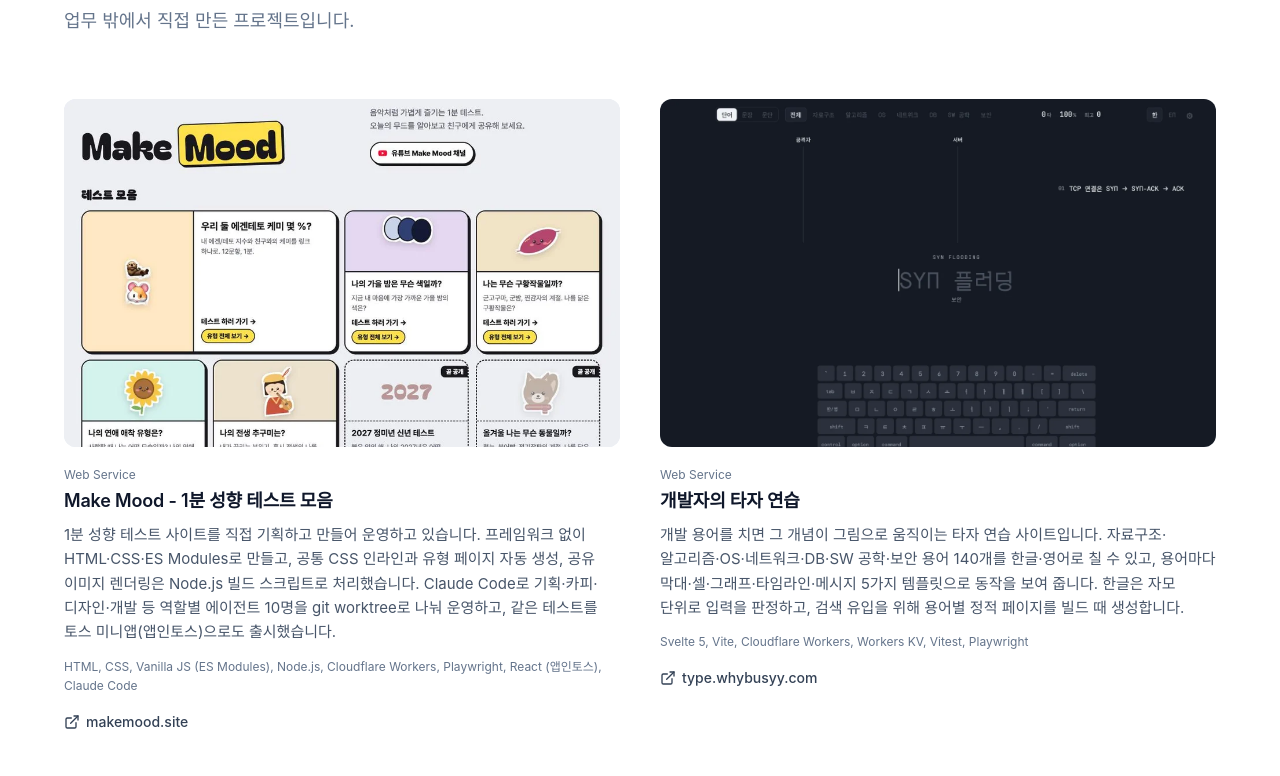
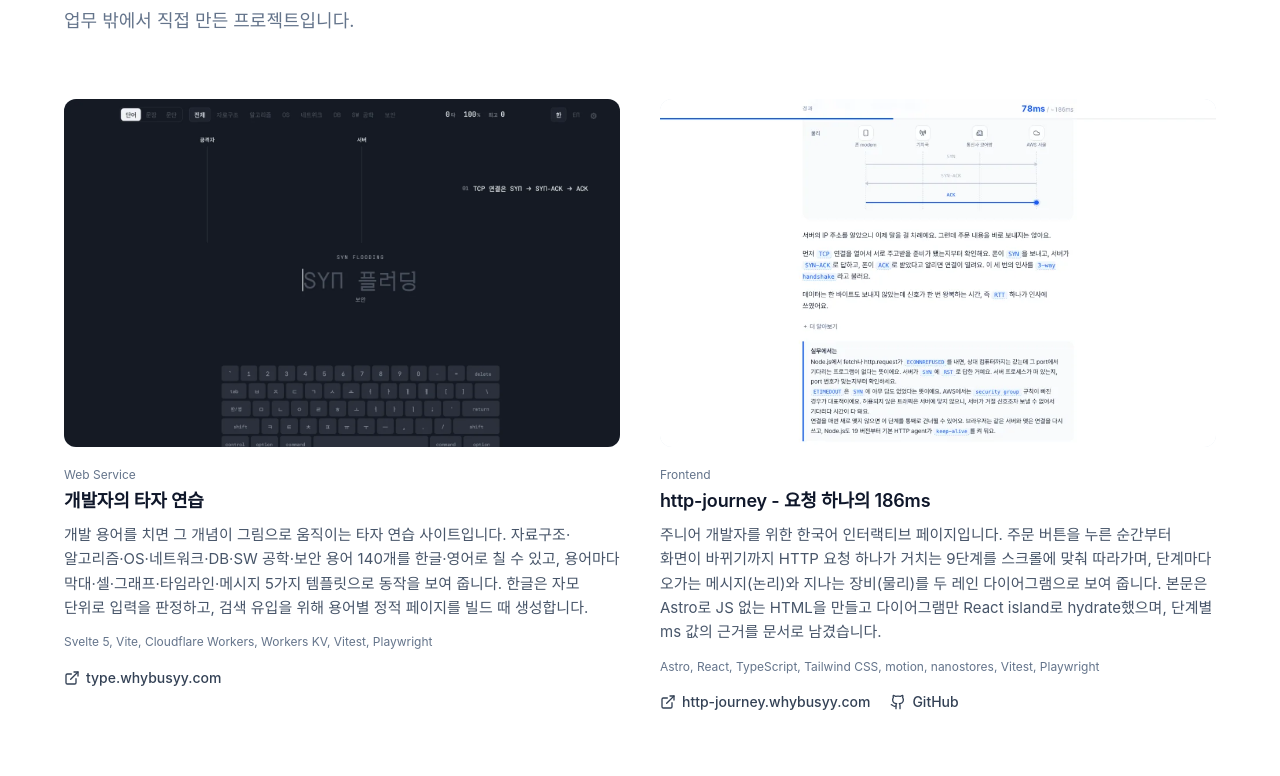
Before and after one commit to WhyBusyy/portfolio, a Next.js app: page / in a window 1280 px wide. Shown: the part 6922-7698 px from the top of the page. Built offline with nearby package versions, Linux system fonts and the light colour scheme; a web font is replaced by a local one.

Commit message:
chore: 사이드 프로젝트에서 Make Mood 제거

```diff
--- a/src/components/SideProjects.tsx
+++ b/src/components/SideProjects.tsx
@@ -28,27 +28,6 @@ interface SideProject {
 }
 
 const sideProjects: SideProject[] = [
-  {
-    title: "Make Mood - 1분 성향 테스트 모음",
-    description:
-      "1분 성향 테스트 사이트를 직접 기획하고 만들어 운영하고 있습니다. 프레임워크 없이 HTML·CSS·ES Modules로 만들고, 공통 CSS 인라인과 유형 페이지 자동 생성, 공유 이미지 렌더링은 Node.js 빌드 스크립트로 처리했습니다. Claude Code로 기획·카피·디자인·개발 등 역할별 에이전트 10명을 git worktree로 나눠 운영하고, 같은 테스트를 토스 미니앱(앱인토스)으로도 출시했습니다.",
-    techStack: [
-      "HTML",
-      "CSS",
-      "Vanilla JS (ES Modules)",
-      "Node.js",
-      "Cloudflare Workers",
-      "Playwright",
-      "React (앱인토스)",
-      "Claude Code",
-    ],
-    github: null,
-    demo: "https://makemood.site",
-    demoLabel: "makemood.site",
-    screenshot: "/makemood-v2.webp",
-    category: "Web Service",
-    icon: Globe,
-  },
   {
     title: "개발자의 타자 연습",
     description:
```
Also changed, not shown: public/makemood-v2.webp (deleted).
